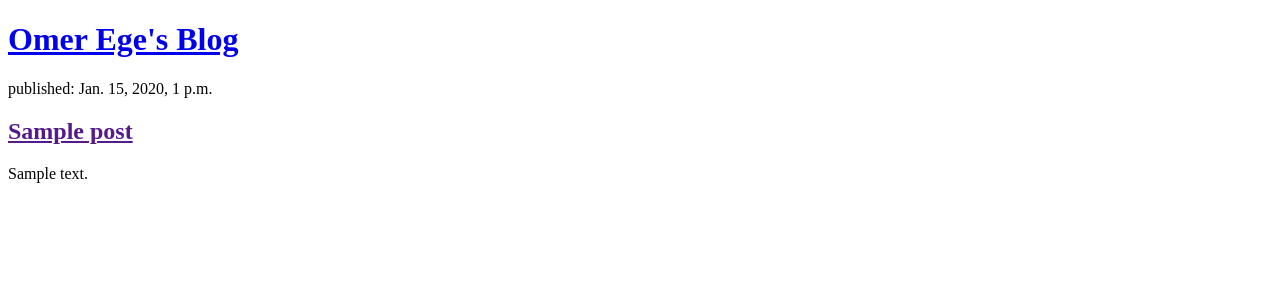
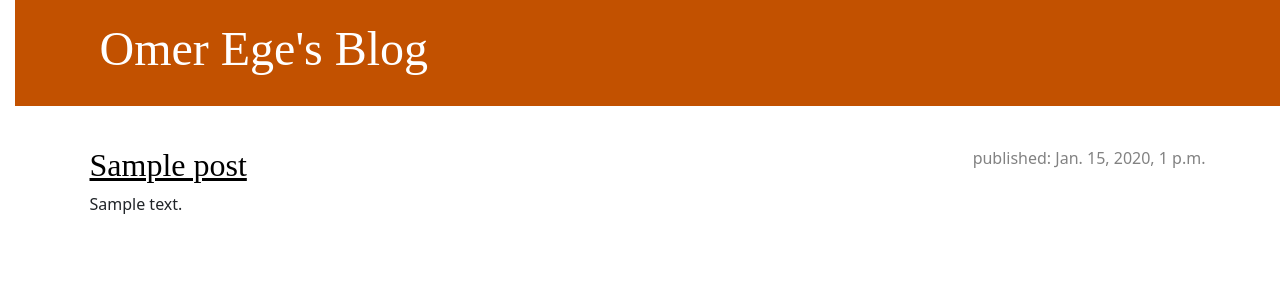
Before and after one commit to omer-ege-ozkaya/bounswe573-2022, a Django app: page / in a window 1280 px wide. Shown: the top 300 px of the page. Run offline with Django 3.2, Linux system fonts and the light colour scheme; tables that the repository leaves empty hold one stand-in row (values such as "Sample post").

Commit message:
css is added

```diff
--- /dev/null
+++ b/basic-web-application-creation/djangogirls/blog/static/css/blog.css
@@ -0,0 +1,80 @@
+h1 a, h2 a {
+    color: #C25100;
+    font-family: 'Lobster';
+}
+
+
+body {
+    padding-left: 15px;
+}
+
+.page-header {
+    background-color: #C25100;
+    margin-top: 0;
+    margin-bottom: 40px;
+    padding: 20px 20px 20px 40px;
+}
+
+.page-header h1,
+.page-header h1 a,
+.page-header h1 a:visited,
+.page-header h1 a:active {
+    color: #ffffff;
+    font-size: 36pt;
+    text-decoration: none;
+}
+
+h1,
+h2,
+h3,
+h4 {
+    font-family: 'Lobster', cursive;
+}
+
+.date {
+    color: #828282;
+}
+
+.save {
+    float: right;
+}
+
+.post-form textarea,
+.post-form input {
+    width: 100%;
+}
+
+.top-menu,
+.top-menu:hover,
+.top-menu:visited {
+    color: #ffffff;
+    float: right;
+    font-size: 26pt;
+    margin-right: 20px;
+}
+
+.post {
+    margin-bottom: 70px;
+}
+
+.post h2 a,
+.post h2 a:visited {
+    color: #000000;
+}
+
+.post > .date,
+.post > .actions {
+    float: right;
+}
+
+.btn-secondary,
+.btn-secondary:visited {
+    color: #C25100;
+    background: none;
+    border-color: #C25100;
+}
+
+.btn-secondary:hover {
+    color: #FFFFFF;
+    background-color: #C25100;
+}
--- a/basic-web-application-creation/djangogirls/blog/templates/blog/post_list.html
+++ b/basic-web-application-creation/djangogirls/blog/templates/blog/post_list.html
@@ -1,18 +1,29 @@
+{% load static %}
 <!DOCTYPE html>
 <html>
 <head>
     <title>Omer Ege's Blog</title>
+    <link href="https://cdn.jsdelivr.net/npm/bootstrap@5.1.3/dist/css/bootstrap.min.css" rel="stylesheet" integrity="sha384-1BmE4kWBq78iYhFldvKuhfTAU6auU8tT94WrHftjDbrCEXSU1oBoqyl2QvZ6jIW3" crossorigin="anonymous">
+    <link rel="stylesheet" href="{% static 'css/blog.css' %}">
 </head>
 <body>
-    <header>
+    <header class="page-header">
+        <div class="container">
             <h1><a href="/">Omer Ege's Blog</a></h1>
+        </div>
     </header>
+    <main class="container">
+        <div class="row">
+            <div class="col">
                 {% for post in posts %}
-        <article>
-            <time>published: {{ post.published_date }}</time>
+                    <article class="post">
+                        <time class="date">published: {{ post.published_date }}</time>
                         <h2><a href="">{{ post.title }}</a></h2>
                         <p>{{ post.text|linebreaksbr }}</p>
                     </article>
                 {% endfor %}
+            </div>
+        </div>
+    </main>
 </body>
 </html>
```
Lines whose indentation alone changed are shown as unchanged.
